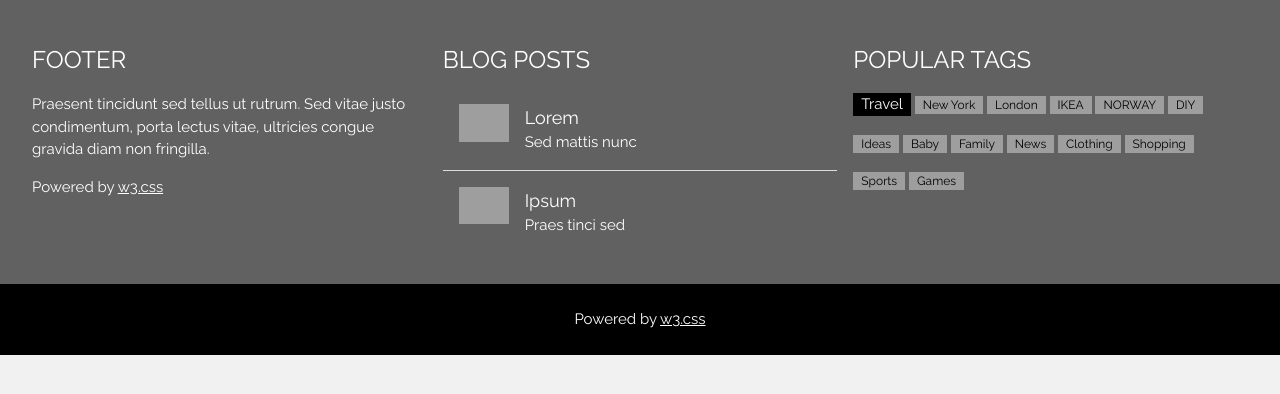
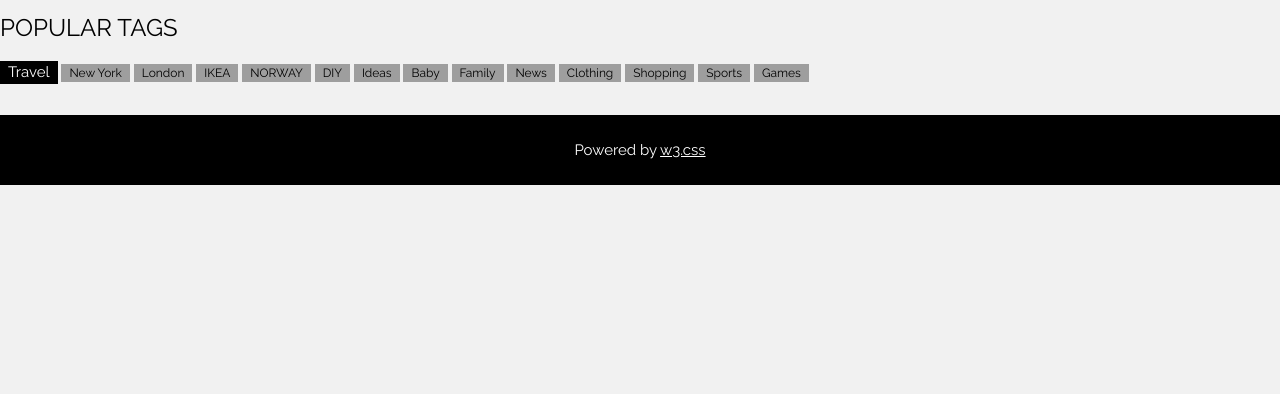
Before and after one commit to J4CKMEISTER/J4CKMEISTER.github.io, a Jekyll site: the page test.html, which Jekyll copies as it is, in a window 1280 px wide. Shown: the top 394 px of the page. Built offline with Jekyll 4.4.1, drawn with Linux system fonts in a browser that asks for light colours; grey boxes are pictures that could not be loaded.

Commit message:
Update test.html

```diff
--- a/test.html
+++ b/test.html
@@ -45,31 +45,8 @@ body,h1,h2,h3,h4,h5,h6 {font-family: "Raleway", sans-serif}
 
 
   <!-- Footer -->
-  <footer class="w3-container w3-padding-32 w3-dark-grey">
-  <div class="w3-row-padding">
-    <div class="w3-third">
-      <h3>FOOTER</h3>
-      <p>Praesent tincidunt sed tellus ut rutrum. Sed vitae justo condimentum, porta lectus vitae, ultricies congue gravida diam non fringilla.</p>
-      <p>Powered by <a href="https://www.w3schools.com/w3css/default.asp" target="_blank">w3.css</a></p>
-    </div>
+  <footer>
 
-    <div class="w3-third">
-      <h3>BLOG POSTS</h3>
-      <ul class="w3-ul w3-hoverable">
-        <li class="w3-padding-16">
-          <img src="/w3images/workshop.jpg" class="w3-left w3-margin-right" style="width:50px">
-          <span class="w3-large">Lorem</span><br>
-          <span>Sed mattis nunc</span>
-        </li>
-        <li class="w3-padding-16">
-          <img src="/w3images/gondol.jpg" class="w3-left w3-margin-right" style="width:50px">
-          <span class="w3-large">Ipsum</span><br>
-          <span>Praes tinci sed</span>
-        </li>
-      </ul>
-    </div>
-
-    <div class="w3-third">
       <h3>POPULAR TAGS</h3>
       <p>
         <span class="w3-tag w3-black w3-margin-bottom">Travel</span> <span class="w3-tag w3-grey w3-small w3-margin-bottom">New York</span> <span class="w3-tag w3-grey w3-small w3-margin-bottom">London</span>
@@ -78,15 +55,12 @@ body,h1,h2,h3,h4,h5,h6 {font-family: "Raleway", sans-serif}
         <span class="w3-tag w3-grey w3-small w3-margin-bottom">News</span> <span class="w3-tag w3-grey w3-small w3-margin-bottom">Clothing</span> <span class="w3-tag w3-grey w3-small w3-margin-bottom">Shopping</span>
         <span class="w3-tag w3-grey w3-small w3-margin-bottom">Sports</span> <span class="w3-tag w3-grey w3-small w3-margin-bottom">Games</span>
       </p>
-    </div>
-
-  </div>
   </footer>
 
   <div class="w3-black w3-center w3-padding-24">Powered by <a href="https://www.w3schools.com/w3css/default.asp" title="W3.CSS" target="_blank" class="w3-hover-opacity">w3.css</a></div>
 
 <!-- End page content -->
-</div>
+
 
 <script>
 // Script to open and close sidebar
```
